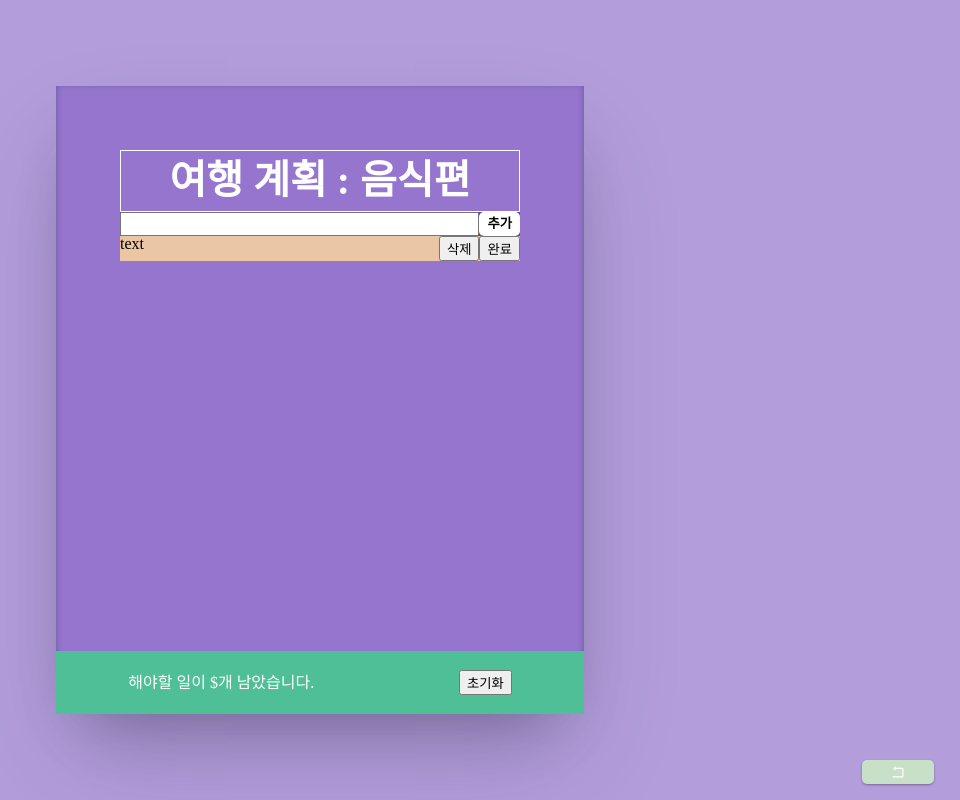
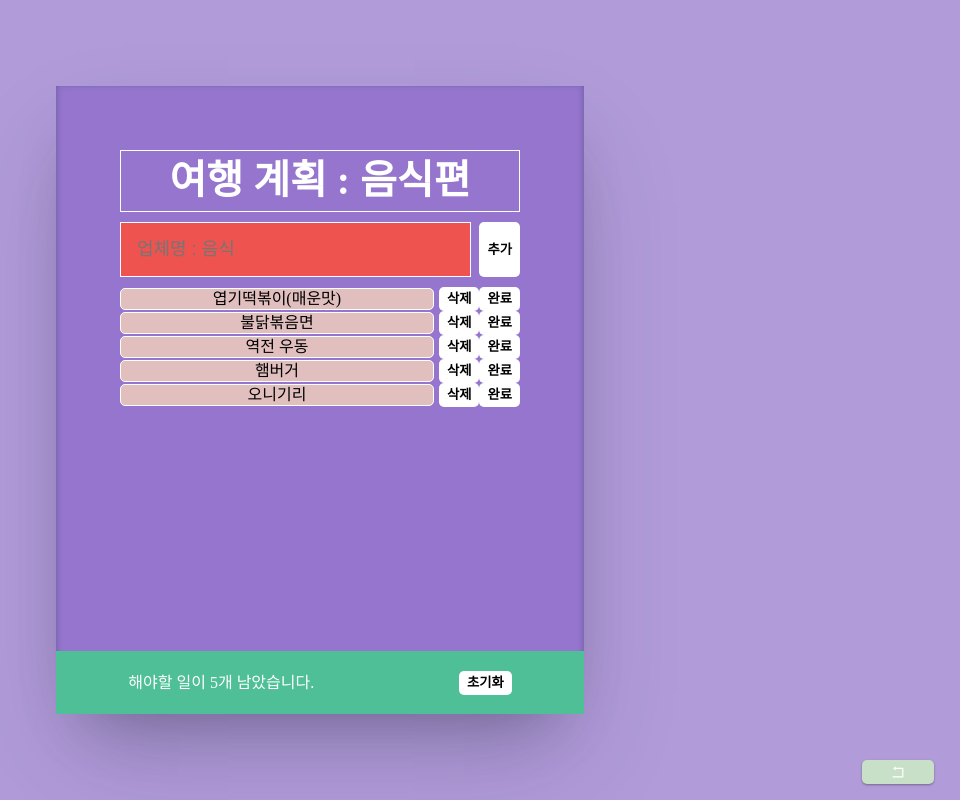
Before and after one commit to gentle-tiger/react-toyproject, a React (Create React App) app in the folder personal-study/: page /newTodoList in a window 1280 px wide. Shown: the whole page, without its empty margins (320-1280 px from the left). Built offline with nearby package versions, Linux system fonts and the light colour scheme.

Commit message:
react-personal-study

```diff
--- a/personal-study/src/newTodolist/Button.jsx
+++ b/personal-study/src/newTodolist/Button.jsx
@@ -19,11 +19,12 @@ const StyledButton = styled.button`
   padding: 4px 8px;
   font-weight: bold;
   line-height: 1.2;
-
+  cursor: pointer;
   ${(p) =>
     p.plue &&
     css`
       color: green;
+      background-color: lightgreen;
     `}
 
   ${(p) =>
--- a/personal-study/src/newTodolist/ItemAdder.jsx
+++ b/personal-study/src/newTodolist/ItemAdder.jsx
@@ -6,15 +6,18 @@ import React, { useState } from "react";
 import Button from "./Button";
 
 function ItemAdder({ setList, list }) {
-  const [userInput, setUserInput] = useState(" ");
+  const [userInput, setUserInput] = useState("");
+
+  /*  input에 입력한 정보를 이벤트 객체를 통해서 가져와 setState에 입데이트 해준다.  */
   const handleChangeInput = (e) => {
     const { value } = e.target;
     setUserInput(value);
-    console.log(value);
+    // console.log(value);
   };
 
+  /* input에 입력한 정보를 새로운 배여로 만들어 list에 추가 */
   const handleClickAddInput = () => {
-    // if (setUserInput === " ") return;
+    if (userInput === "") return;
     setList((prev) => {
       const newId = prev.length === 0 ? 1 : prev[prev.length - 1].id + 1;
 
@@ -26,33 +29,43 @@ function ItemAdder({ setList, list }) {
       const newList = [...prev, newItem];
       return newList;
     });
-    setUserInput("");
+    setUserInput(""); // input 태그에 value 값을 userInput 과 연결시켜주어야 한다.
   };
-  console.log(list);
+  // console.log(list);
+
+  /* Enter 클리시 item 추가  */
   const handleKeyDownEnter = (e) => {
     const { code } = e;
-    console.log(code);
+    // console.log(code);
     if (code === "Enter") handleClickAddInput();
   };
   return (
     <div css={itemAdder}>
       <input
         type="text"
+        value={userInput}
         onChange={handleChangeInput}
         onKeyDown={handleKeyDownEnter}
+        placeholder="업체명 : 음식"
       />
-      <Button plue onClick={handleClickAddInput}>
-        추가
-      </Button>
+      <Button onClick={handleClickAddInput}>추가</Button>
     </div>
   );
 }
 
 export default ItemAdder;
+
 const itemAdder = css`
   display: flex;
-  background-color: #673ab7;
+  cursor: pointer;
+  margin: 10px 0;
+  gap: 8px;
   input {
     flex: 1; // 기본 틀 (수정해야함.)
+    padding: 16px;
+    font-size: 18px;
+    border: 1px solid white;
+    background-color: #ef5350;
+    color: white;
   }
 `;
--- a/personal-study/src/newTodolist/NewTodoList.jsx
+++ b/personal-study/src/newTodolist/NewTodoList.jsx
@@ -5,25 +5,63 @@ import { jsx, css } from "@emotion/react";
 import React, { useState } from "react";
 import Button from "./Button";
 import ItemAdder from "./ItemAdder";
+import TodoItem from "./TodoItem";
+
+// fetch("/src/data/NewTodoList.json")
+//   .then((res) => res.json())
+//   .then((data) => data, []);
+
+const menu = [
+  { id: 1, text: "엽기떡볶이(매운맛)", done: false },
+  { id: 2, text: "불닭볶음면", done: false },
+  { id: 3, text: "역전 우동", done: false },
+  { id: 4, text: "햄버거", done: false },
+  { id: 5, text: "오니기리", done: false },
+];
 
 function NewTodoList() {
-  const [list, setList] = useState([]);
+  const [list, setList] = useState(menu);
+
+  const handleClickReset = () => {
+    setList([]);
+  };
+
+  /* handleClickDelete 함수의 인자로 item.id 의 값을 직접 줘어, 이벤트 객체가 통과하도록 하였다.
+  filter 함수를 통해서 인자로 들어오는 id의 값과 일치하는 값은 제외한 나머지를 남기도록 한다. ! ==
+   그래서 함수를 props 로 전달할 때 그냥 주는 것이 아니라 item.id를 넣어서 보내주어야 한다.
+   바로 실행되지 않게 하기 위해서  콜백함수로 전달해준다. */
+  const handleClickDelete = (id) => {
+    const newList = list.filter((item) => item.id !== id);
+    setList(newList);
+    console.log(newList);
+  };
+
+  const handleClickClear = () => {
+    console.log("완료");
+  };
   return (
     <div css={todoList}>
       <div css={content}>
         <h1 css={title}> 여행 계획 : 음식편</h1>
         <ItemAdder setList={setList} list={list} />
-        <div css={todoItem}>
-          {list.map((Item) => console.log(Item))}
-          <span>text</span>
-          <div>
-            <Button background="yellow">삭제</Button>
-            <Button primary>완료</Button>
-          </div>
+
+        <div className="todoItem">
+          {list.map((item) => (
+            <TodoItem
+              key={item.id}
+              id={item.id}
+              text={item.text}
+              done={item.done}
+              handleClickDelete={() => handleClickDelete(item.id)}
+              handleClickClear={handleClickClear}
+            />
+          ))}
         </div>
         <div css={footer}>
-          <span>해야할 일이 ${}개 남았습니다.</span>
-          <Button primary>초기화</Button>
+          <span>해야할 일이 {list.length}개 남았습니다.</span>
+          <Button primary onClick={handleClickReset}>
+            초기화
+          </Button>
         </div>
       </div>
     </div>
@@ -38,7 +76,7 @@ const todoList = css`
   align-items: center;
   width: 100vw;
   height: 100vh;
-  background-color: #b39ddb; // 삭제
+  background-color: #b19bd9; // 삭제
 `;
 const content = css`
   position: relative;
@@ -62,13 +100,6 @@ const title = css`
   padding: 10px 0;
 `;
 
-const todoItem = css`
-  display: flex;
-  justify-content: space-between;
-
-  background-color: #ebc6a4; // 삭제
-`;
-
 const footer = css`
   position: absolute; //content를 따라가돌고 햇음
   display: flex;
--- /dev/null
+++ b/personal-study/src/newTodolist/TodoItem.jsx
@@ -0,0 +1,40 @@
+/** @jsxRuntime classic */
+/** @jsx jsx */
+import { jsx, css } from "@emotion/react";
+
+import React from "react";
+import Button from "./Button";
+
+function TodoItem({ id, text, handleClickDelete, handleClickClear }) {
+  return (
+    <div css={todoItem}>
+      <span>{text}</span>
+      <div>
+        <Button background="yellow" onClick={handleClickDelete}>
+          삭제
+        </Button>
+        <Button primary onClick={handleClickClear}>
+          완료
+        </Button>
+      </div>
+    </div>
+  );
+}
+
+export default TodoItem;
+const todoItem = css`
+  display: flex;
+  justify-content: space-between;
+  align-items: center;
+  gap: 5px;
+  span {
+    display: flex;
+    justify-content: center;
+    align-items: center;
+    border: 1px solid white;
+    border-radius: 5px;
+    background-color: #e2bfbf;
+    flex: 1;
+    line-height: 1.3;
+  }
+`;
--- a/personal-study/src/pages/MainPage.jsx
+++ b/personal-study/src/pages/MainPage.jsx
@@ -2,6 +2,7 @@
 /** @jsx jsx */
 import { jsx, css } from "@emotion/react";
 import { Link, NavLink } from "react-router-dom";
+import styled from "styled-components";
 
 function MainPage() {
   return (
@@ -11,7 +12,7 @@ function MainPage() {
         css={link}
         to="/counter"
         style={({ isActive }) => ({
-          backgroundColor: isActive ? "black" : "green",
+          backgroundColor: isActive ? "black" : "#76FF03",
         })}
       >
         Counter
@@ -25,9 +26,7 @@ function MainPage() {
       >
         TodoList
       </NavLink>
-      <NavLink css={link} to="/expending">
-        ExpendCard
-      </NavLink>
+      <StyledLink to="/expending">ExpendCard</StyledLink>
       <Link css={link} to="/newTodoList">
         NewTodoList
       </Link>
@@ -37,6 +36,13 @@ function MainPage() {
 
 export default MainPage;
 
+const StyledLink = styled(Link)`
+  color: white;
+  text-decoration: none;
+  padding: 4px;
+  border-radius: 10px;
+  background-color: #e609e6;
+`;
 const mainPage = css`
   display: flex;
   flex-direction: column;
@@ -50,7 +56,7 @@ const mainPage = css`
 `;
 
 const link = css`
-  background-color: #d1c2a2;
+  background-color: #1de9b6;
   color: black;
   text-decoration: none;
   padding: 4px;
@@ -64,7 +70,7 @@ const activeStyle = {
 };
 
 const deactiveStyle = {
-  backgroundColor: "red",
+  backgroundColor: "#ff0059",
   padding: "5px",
   color: "white",
 };
```
Also changed, not shown: personal-study/src/data/NewTodoList.json (added, +7 -0 lines).
